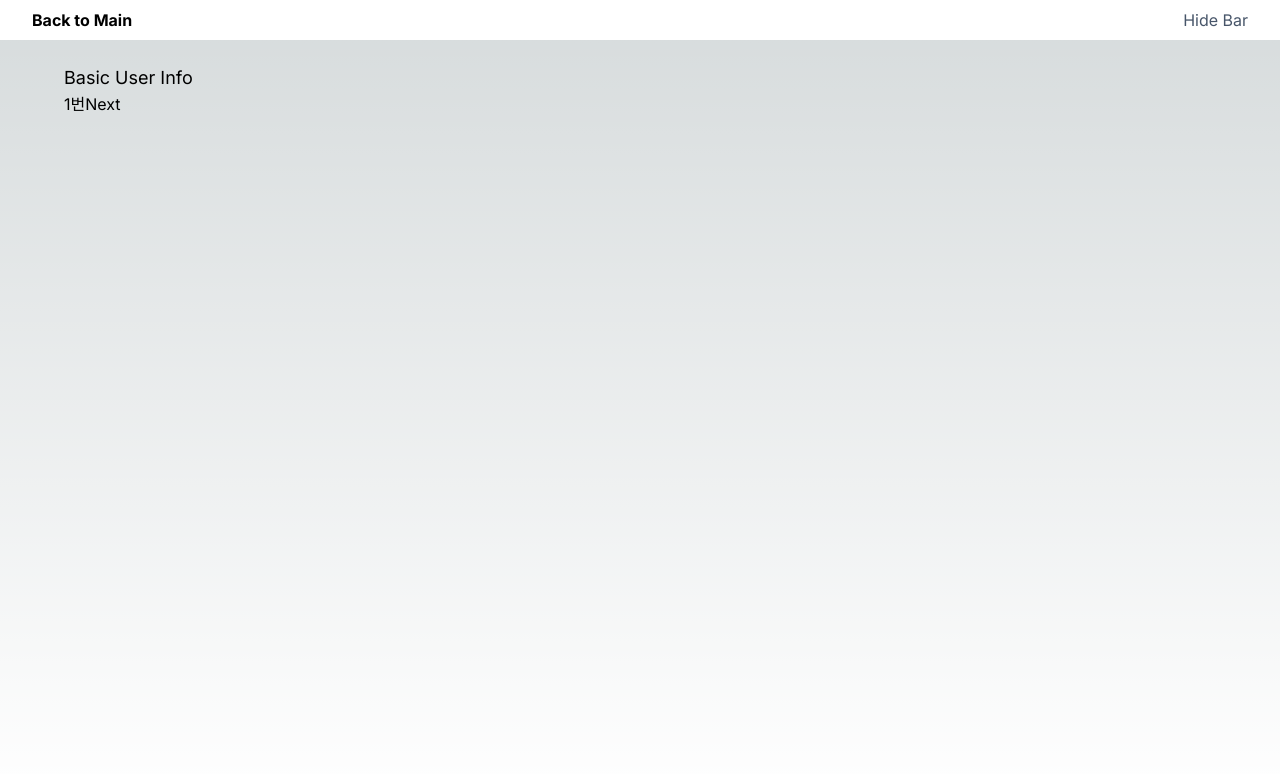
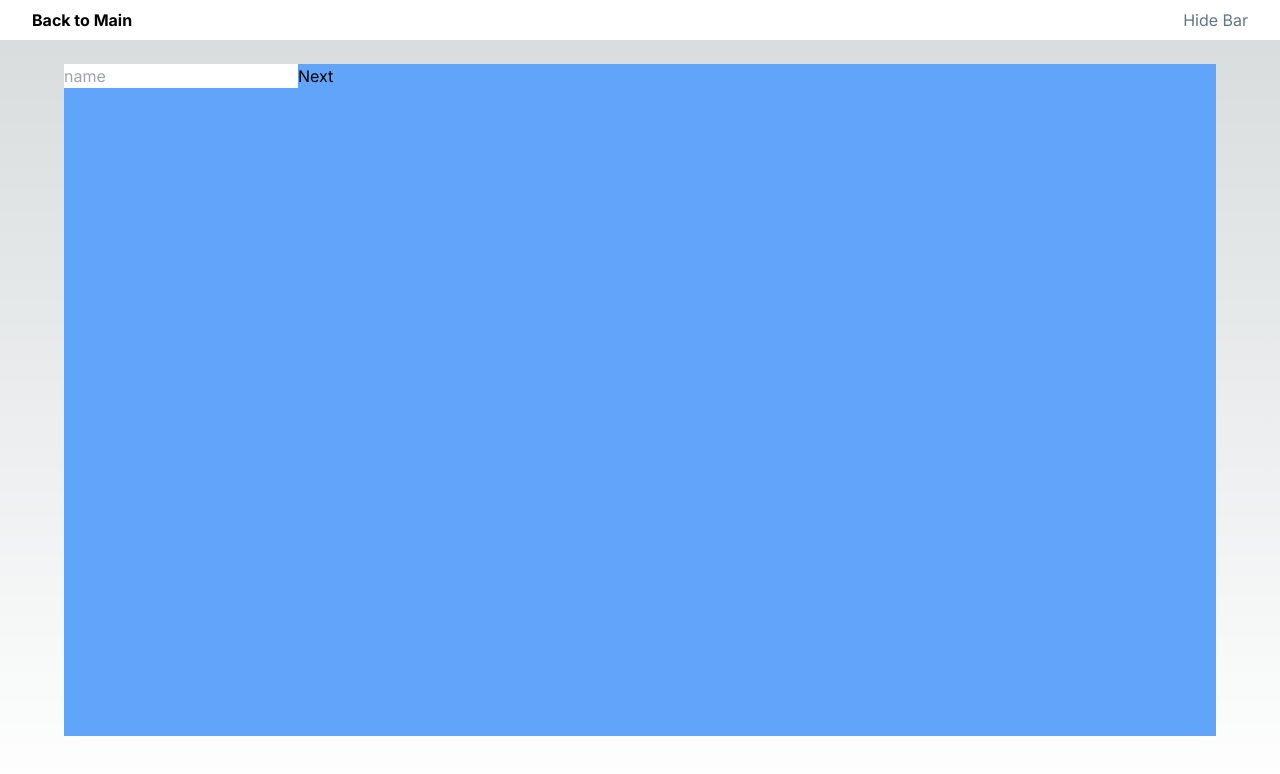
Before and after one commit to Ruderud/custom-form-wizard, a Next.js app: page /onboarding/user-info in a window 1280 px wide. Shown: the top 774 px of the page. Built offline with nearby package versions, Linux system fonts and the light colour scheme.

Commit message:
채팅 오토 리포커스 테스트

```diff
--- /dev/null
+++ b/src/app/chat/page.tsx
@@ -0,0 +1,45 @@
+'use client';
+
+import { TopBar } from '@/components/client/TopBar';
+import { FormEventHandler, useRef, useState } from 'react';
+
+export const runtime = 'edge';
+
+export default function IndexPage() {
+  const [messages, setMessages] = useState<string[]>([]);
+  const inputRef = useRef<HTMLInputElement | null>(null);
+
+  const sendMessage: FormEventHandler<HTMLFormElement> = (e) => {
+    e.preventDefault();
+
+    if (!inputRef.current) return;
+    const inputValue = inputRef.current.value;
+
+    console.log(inputValue);
+    setMessages([...messages, inputValue]);
+
+    inputRef.current.value = '';
+    inputRef.current.focus();
+  };
+
+  return (
+    <>
+      <TopBar />
+      <main className="flex flex-col p-10 ">
+        <div className="p-10 text-2xl text-center">채팅방 테스트</div>
+
+        <div className="w-full h-[40vh] overflow-scroll bg-white text-black">
+          <ul>
+            {messages.map((m, i) => (
+              <li key={i}>{m}</li>
+            ))}
+          </ul>
+        </div>
+        <form className="flex gap-2 pt-2" onSubmit={sendMessage}>
+          <input className="w-full text-black" type="text" ref={inputRef} />
+          <button type="submit">send</button>
+        </form>
+      </main>
+    </>
+  );
+}
--- a/src/app/page.tsx
+++ b/src/app/page.tsx
@@ -1,12 +1,19 @@
-import Link from "next/link";
+import Link from 'next/link';
 
-export const runtime = "edge";
+export const runtime = 'edge';
 
 export default function Home() {
   return (
     <main>
-      <div className="p-10 flex justify-center text-4xl">Form Wizard Samples</div>
-      <Link href="/onboarding">OnBoarding Sample</Link>
+      <div className="flex justify-center p-10 text-4xl">Form Wizard Samples</div>
+      <ul>
+        <li>
+          <Link href="/onboarding">OnBoarding Sample</Link>
+        </li>
+        <li>
+          <Link href="/chat">Chat Message Sample</Link>
+        </li>
+      </ul>
     </main>
   );
 }
--- a/src/components/client/ScrollSnapFormSlider.tsx
+++ b/src/components/client/ScrollSnapFormSlider.tsx
@@ -1,55 +1,72 @@
 'use client';
 
-import { useState } from 'react';
+import { ReactNode, useCallback, useEffect, useRef, useState } from 'react';
+import { Form, SubmitHandler, useForm } from 'react-hook-form';
 
-export const ScrollSnapFormSlider = () => {
+const OBSERVER_OPTION: IntersectionObserverInit = {
+  root: null,
+  rootMargin: '0px',
+  threshold: 0.5,
+};
+
+type ScrollDirection = 'up' | 'down';
+
+type Inputs = {
+  name: string;
+  email: string;
+  phoneNumber: string;
+  count: number;
+};
+
+type ScrollSnapFormSliderProps = {
+  children?: ReactNode[];
+};
+
+export const ScrollSnapFormSlider = ({ children }: ScrollSnapFormSliderProps) => {
+  const ulRef = useRef<HTMLUListElement>(null);
   const [sliderIndex, setSliderIndex] = useState<number>(0);
+
+  const scrollToElement = useCallback(
+    (direction: ScrollDirection) => {
+      if (!ulRef.current) return;
+      const targetIndex = direction === 'down' ? sliderIndex + 1 : sliderIndex - 1;
+      if (targetIndex < 0 || targetIndex >= ulRef.current.children.length) return;
+
+      ulRef.current.children[targetIndex].scrollIntoView({ behavior: 'smooth' });
+    },
+    [sliderIndex]
+  );
+
+  const handleNextButton = () => scrollToElement('down');
+  const handlePrevButton = () => scrollToElement('up');
+
+  const {
+    register,
+    handleSubmit,
+    watch,
+    formState: { errors },
+  } = useForm<Inputs>();
+  const onSubmit: SubmitHandler<Inputs> = (data) => console.log(data);
+
   return (
-    <ul className="snap-mandatory snap-x w-full h-[calc(100vh-8rem)] overflow-hidden">
-      <li
-        id="1"
-        className="snap-start h-[calc(100vh-8rem)]"
-        onClick={() => {
-          setSliderIndex(1);
-        }}
-      >
-        <div className="text-lg color:red">Basic User Info</div>
-        1번
-        <button
-          onClick={() => {
-            location.hash = '4';
-          }}
-        >
-          Next
-        </button>
+    <form className="snap-mandatory snap-y w-full h-[calc(100vh-8rem)] overflow-scroll bg-blue-400">
+      <p className="text-lg color:red">Basic User Info</p>
+      <p className="snap-start h-[calc(100vh-8rem)]">
+        <input className="text-black" placeholder="name" {...register('name')} />
+        <button onClick={handleNextButton}>Next</button>
+      </p>
+      <p className="snap-start h-[calc(100vh-8rem)]">
+        4번
+        <button onClick={handleNextButton}>Next</button>
+      </p>
+      <li className="snap-start h-[calc(100vh-8rem)]">
+        3번
+        <button onClick={handleNextButton}>Next</button>
       </li>
-      <li
-        id="4"
-        className="snap-start h-[calc(100vh-8rem)]"
-        onClick={() => {
-          setSliderIndex(4);
-        }}
-      >
-        4번
+      <li id="2" className="snap-start h-[calc(100vh-8rem)]">
+        2번
+        <button onClick={handleNextButton}>Next</button>
       </li>
-      <li
-        id="3"
-        className="snap-start h-[calc(100vh-8rem)]"
-        onClick={() => {
-          setSliderIndex(2);
-        }}
-      >
-        3번
-      </li>
-      <li
-        id="2"
-        className="snap-start h-[calc(100vh-8rem)]"
-        onClick={() => {
-          setSliderIndex(3);
-        }}
-      >
-        2번
-      </li>
-    </ul>
+    </form>
   );
 };
--- a/src/components/client/TopBar.tsx
+++ b/src/components/client/TopBar.tsx
@@ -13,7 +13,7 @@ export const TopBar = () => {
       <Link className="text-black font-bold" href="/">
         Back to Main
       </Link>
-      <button className="text-slate-600" onClick={handleButtonClick}>
+      <button className="text-slate-500" onClick={handleButtonClick}>
         Hide Bar
       </button>
     </div>
```
